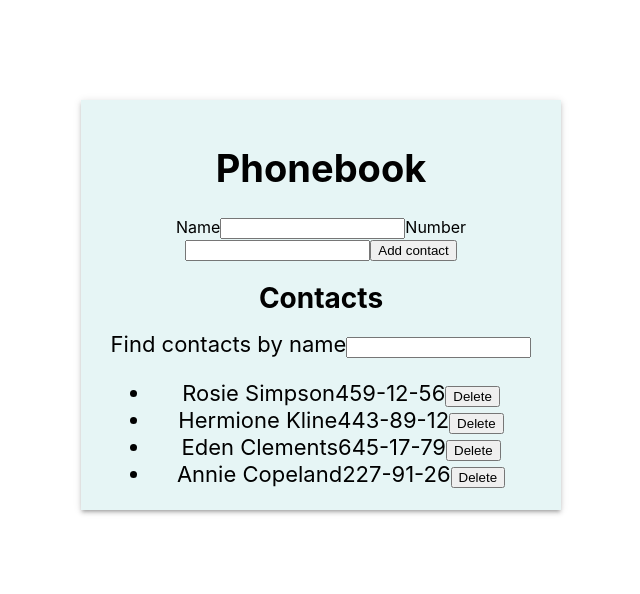
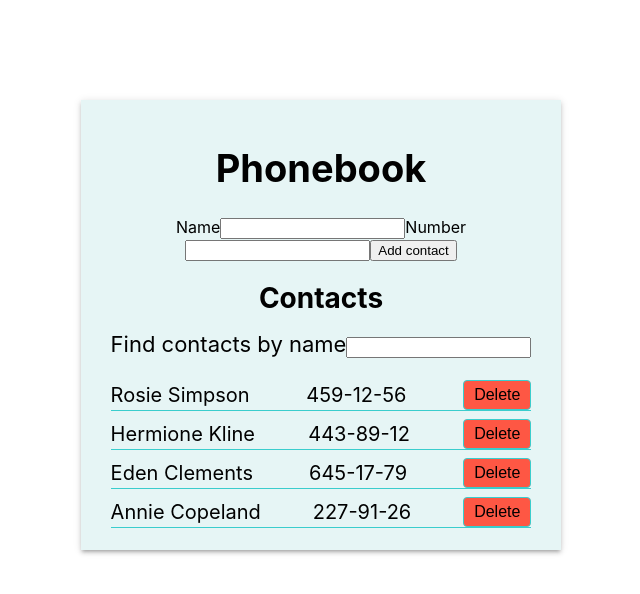
Before and after one commit to statsenkoin/goit-react-hw-02-phonebook, a React (Create React App) app: page / in a window 1280 px wide. Shown: the top 594 px of the page, without its empty margins (319-959 px from the left). Built offline with nearby package versions, Linux system fonts and the light colour scheme.

Commit message:
Feature/ add styles for ContactList

```diff
--- a/src/components/ContactList/ContactList.jsx
+++ b/src/components/ContactList/ContactList.jsx
@@ -1,21 +1,26 @@
 import React from 'react';
 import PropTypes from 'prop-types';
+import {
+  ContactListWrapper,
+  ListItem,
+  DeleteButton,
+} from './ContactList.styled';
 
 const ContactList = ({ contacts, onClick }) => {
   return (
-    <ul>
+    <ContactListWrapper>
       {contacts.map(({ id, name, number }) => {
         return (
-          <li key={id}>
+          <ListItem key={id}>
             <span>{name}</span>
             <span>{number}</span>
-            <button type="button" onClick={() => onClick(id)}>
+            <DeleteButton type="button" onClick={() => onClick(id)}>
               Delete
-            </button>
-          </li>
+            </DeleteButton>
+          </ListItem>
         );
       })}
-    </ul>
+    </ContactListWrapper>
   );
 };
 
--- /dev/null
+++ b/src/components/ContactList/ContactList.styled.jsx
@@ -0,0 +1,33 @@
+import styled from 'styled-components';
+
+export const ContactListWrapper = styled.ul`
+  display: flex;
+  flex-direction: column;
+  gap: 8px;
+  padding: 0;
+`;
+
+export const ListItem = styled.li`
+  display: flex;
+  justify-content: space-between;
+  align-items: center;
+  gap: 20px;
+  border-bottom: 1px solid #3acdcd;
+  font-size: 20px;
+`;
+
+export const DeleteButton = styled.button`
+  padding: 5px 10px;
+  font-size: 16px;
+  border: 1px solid #3acdcd;
+  border-radius: 4px;
+  transition: 300ms;
+  cursor: pointer;
+  background-color: #fe5744;
+
+  &:hover {
+    scale: 1.03;
+    box-shadow: rgb(0 0 0 / 20%) 0px 3px 3px -2px,
+      rgb(0 0 0 / 14%) 0px 3px 4px 0px, rgb(0 0 0 / 12%) 0px 1px 8px 0px;
+  }
+`;
```
